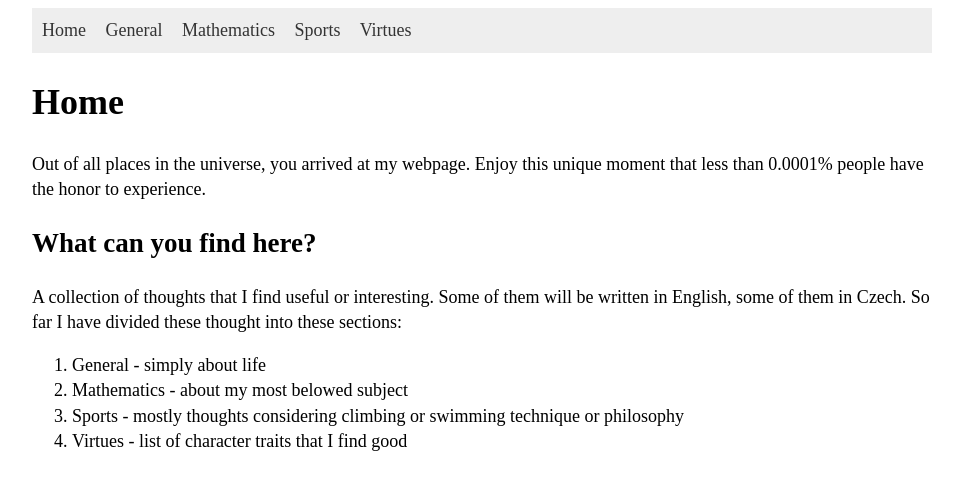
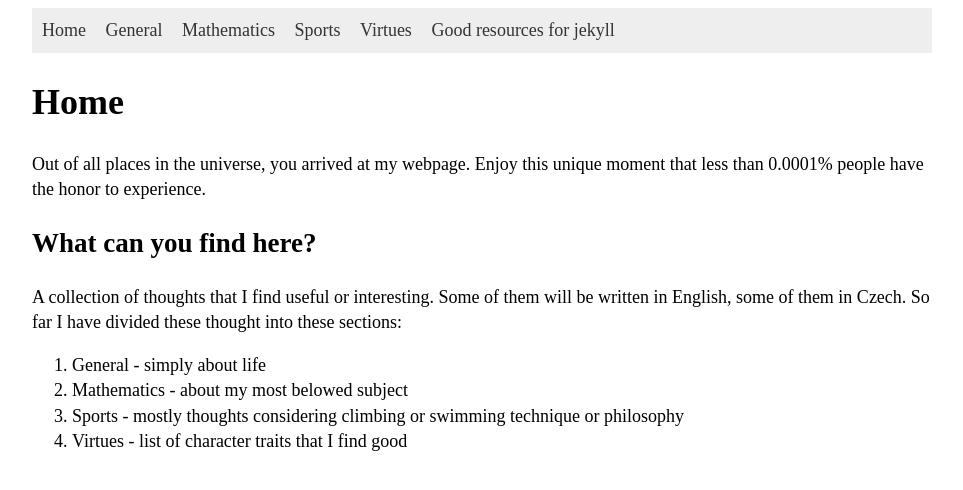
Before and after one commit to hartmaj2/hartmaj2.github.io, a Jekyll site: the page built from index.md, in a window 1280 px wide. Shown: the top 490 px of the page, without its empty margins (158-1121 px from the left). Built offline with Jekyll 4.4.1, drawn with Linux system fonts in a browser that asks for light colours.

Commit message:
Automatize nav bar

```diff
--- a/_layouts/default.html
+++ b/_layouts/default.html
@@ -8,11 +8,12 @@
   <body>
     <div class="container">
       <nav>
-        <a href="/">Home</a>
-        <a href="/general/">General</a>
-        <a href="/mathematics/">Mathematics</a>
-        <a href="/sports/">Sports</a>
-        <a href="/virtues/">Virtues</a>
+        <a href="/"> Home </a>
+        {% for page in site.pages %}
+          {% if page.url != "/" %}
+          <a href="{{ page.url }}"> {{ page.title }} </a>
+          {% endif %}
+        {% endfor %}
       </nav>
       <main>
         {{ content }}
```
